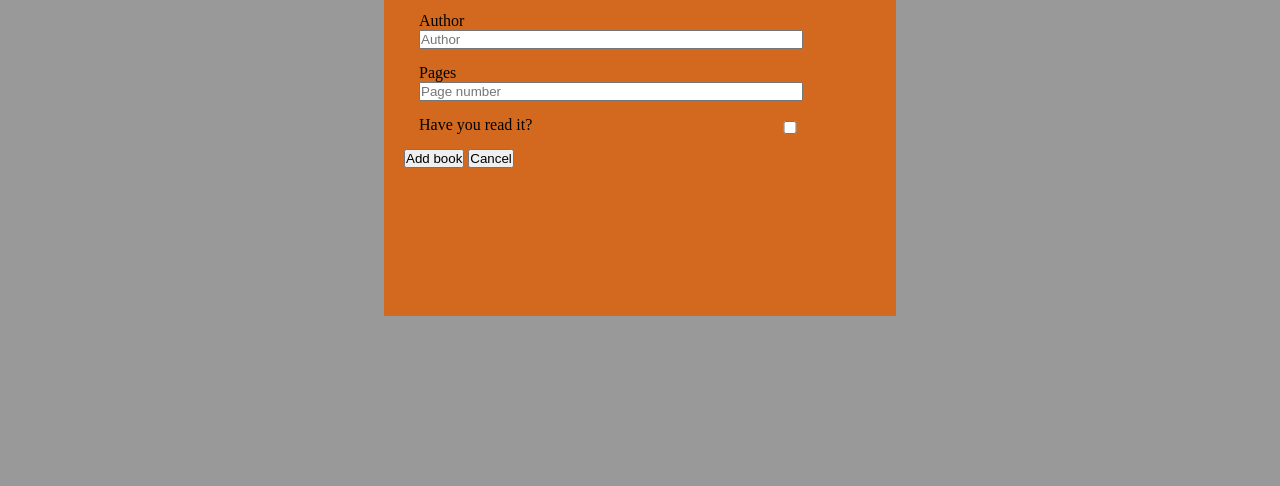
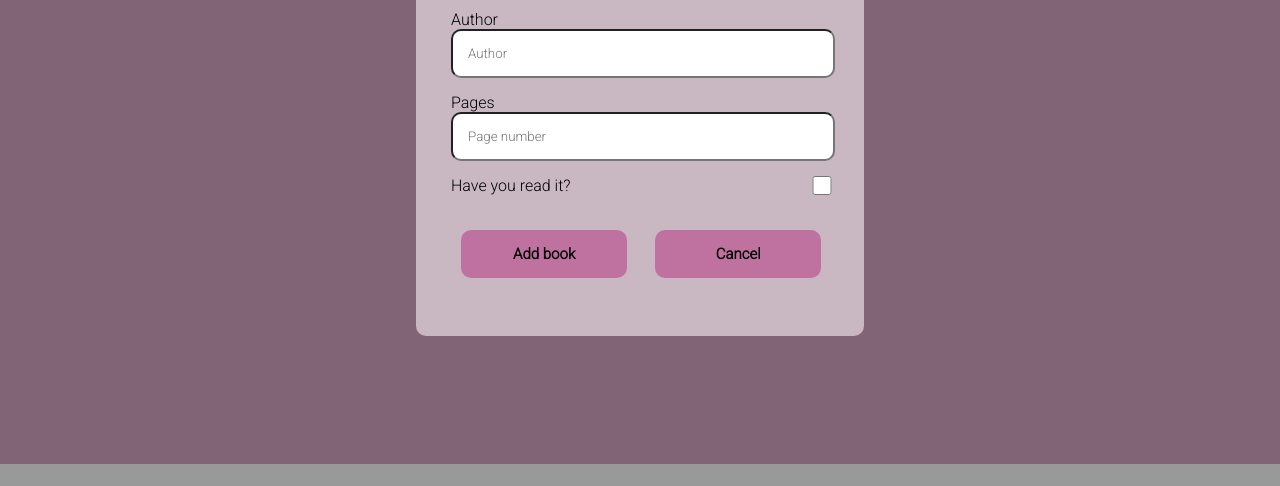
Before and after one commit to micheaol/library-project, a plain HTML site: page index.html in a window 1280 px wide. Shown: the part 314-800 px from the top of the page. Drawn offline with nearby package versions, Linux system fonts and the light colour scheme.

Commit message:
changed form styling: 1. Added another color to the form| 2.Added submit button and cancel button to the form

```diff
--- a/index.html
+++ b/index.html
@@ -35,7 +35,9 @@
        </div>
           <!-- registration form -->
          <div id="form-container">
+
             <form action="">
+                <h1>Add a book</h1>
                 <div class="title-div form-items">
                  <label for="title">Book Title</label>
                  <input type="text" id="title" placeholder="Book Title">
@@ -52,8 +54,10 @@
                      <label for="read">Have you read it?</label>
                      <input type="checkbox" id="read">
                  </div>
-                 <button type="submit" id="submit-btn">Add book</button>
-                 <button type="submit" id="cancel-btn">Cancel</button>
+                <div class="buttons-div">
+                    <button type="submit" id="submit-btn">Add book</button>
+                    <button type="submit" id="cancel-btn">Cancel</button>
+                </div>
              </form>
          </div>
         <!-- registration form -->
--- a/styles/style.css
+++ b/styles/style.css
@@ -1,13 +1,17 @@
+@import url('https://fonts.googleapis.com/css2?family=Roboto:wght@300&display=swap');
+
 *{
     margin: 0;
     padding: 0;
     box-sizing: border-box;
+
 }
 
 .main-nav{
     display: flex;
     justify-content: space-between;
     background-color: brown;
+
 }
 #logo{
     display: flex;
@@ -51,24 +55,53 @@ padding-bottom: 10px;
 }
 form input{
     width: 30vw;
+    padding: 15px;
+    font-family: 'Roboto', sans-serif;
+    border-radius: 10px;
 }
 form .form-items{
     display: flex;
     flex-direction: column;
     margin:15px;
+
 }
 form .read-div{
-    display: flex;
-    flex-direction: row;
-    justify-content: space-between;
+    display: grid;
+    grid-template-columns: repeat(2,1fr);
     width: 44vw;
 
 }
-form .read-div input{
-    align-self: flex-end;
+.display-books{
+    width: 100vw;
+    height: 85vh;
+    background-color: #d7a7c4;
+}
+
+.buttons-div{
+    display: grid;
+    margin-top: 35px;
+    grid-template-columns: repeat(2, 1fr);
+    grid-gap: 5px;
+    margin-left: 25px;
 
 
 }
+.buttons-div button{
+    padding: 15px;
+    width: 13vw;
+    border-radius: 10px;
+    border: none;
+    font-family: 'Roboto', sans-serif;
+    background-color: #bf72a0;
+    font-size: 15px;
+    font-weight: bold;
+
+}
+form h1{
+    display: flex;
+    justify-content: center;
+}
+
 /* ==================styling for form ===============*/
 form{
     display: flex;
@@ -78,11 +111,14 @@ form{
     display: block;
     margin-left: auto;
     margin-right: auto;
-    background-color: chocolate;
-    margin-top: 50px;
-    width: 40vw;
+    /* background-color: #be6e9e; */
+    background-color: #c9b8c2;
+    margin-top: 70px;
+    width: 35vw;
     height: 65vh;
     padding: 20px;
+    border-radius: 10px;
+    font-family: 'Roboto', sans-serif;
 }
 /* ================== End styling for form ===============*/
 
```
